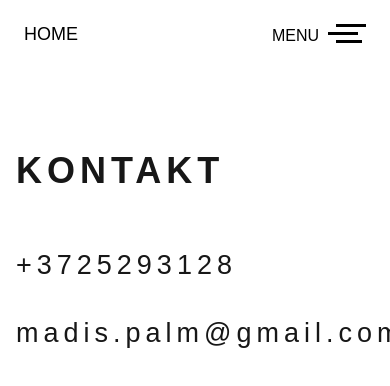
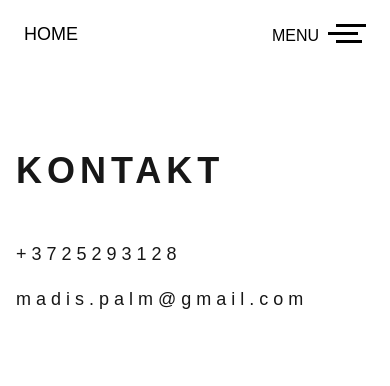
Before and after one commit to palmwebsite/photoFashion, a Next.js app: page /kontakt in a window 390 px wide. Shown: the top 386 px of the page. Built offline with nearby package versions, Linux system fonts and the light colour scheme.

Commit message:
fixed contact wrap bug

```diff
--- a/src/app/components/layouts/page.module.css
+++ b/src/app/components/layouts/page.module.css
@@ -59,4 +59,12 @@
   line-height: 2.5;
   font-weight: 100;
   letter-spacing: 5px;
+  max-width: 100%;
+  overflow-wrap: break-word;
 }
+
+@media (max-width: 500px) {
+  .listValue {
+    font-size: 1rem;
+  }
+}
```
